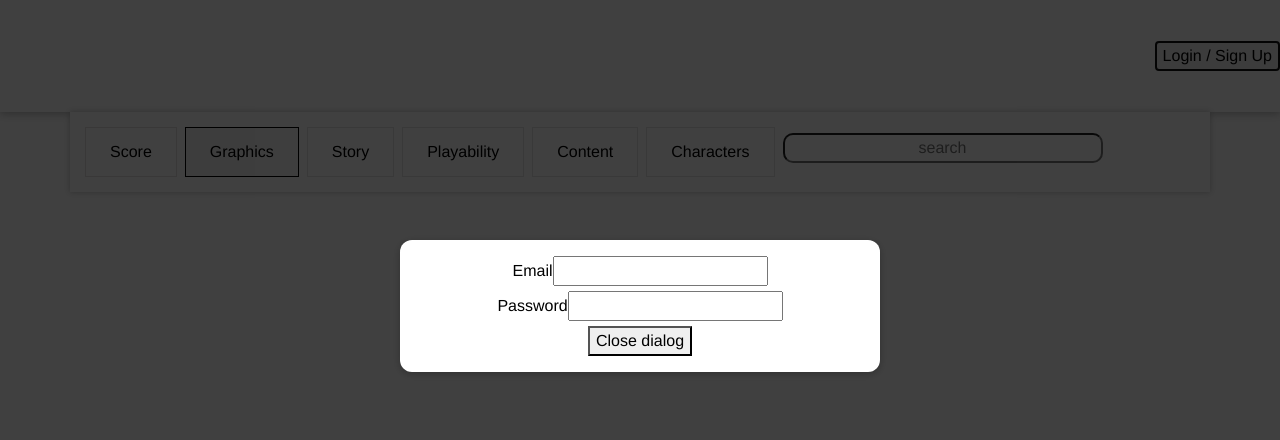
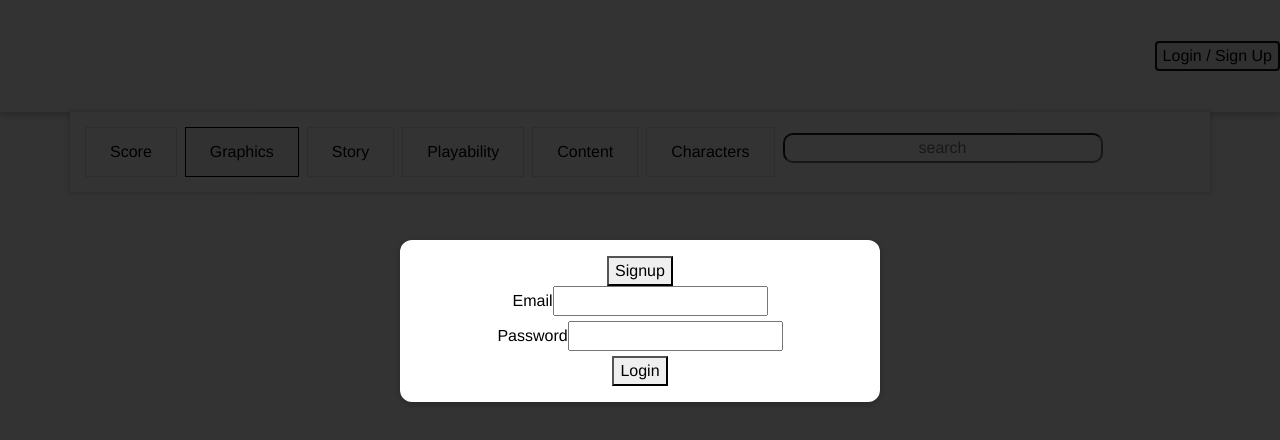
Before and after one commit to JanneKauk/GameReviews, a Vue app: page /gameslist/graphics in a window 1280 px wide. Both pictures are taken after a click on the button "Login / Sign Up". Shown: the top 440 px of the page. Built offline with nearby package versions, Linux system fonts and the light colour scheme; no server answers.

Commit message:
Signup and login with hashing

```diff
--- a/package.json
+++ b/package.json
@@ -9,6 +9,7 @@
   },
   "dependencies": {
     "axios": "^0.21.1",
+    "bcryptjs": "^2.4.3",
     "body-parser": "^1.19.0",
     "cookie-parser": "^1.4.5",
     "core-js": "^3.6.5",
--- a/src/App.vue
+++ b/src/App.vue
@@ -8,7 +8,7 @@
       </transition>
     </router-view>
     <login-signup @close="hideDialog" :open="dialogIsVisible">
-      <button @click="hideDialog">Close dialog</button>
+      <!-- <button @click="hideDialog">Close dialog</button> -->
     </login-signup>
   </div>
 </template>
@@ -55,32 +55,32 @@ export default {
 }
 .route-enter-from {
   opacity: 0;
-  transform: translateY(-30px);
+  transform: translateX(-50px);
 }
 
 .route-leave-to {
   opacity: 0;
-  transform: translateY(30px);
+  transform: translateX(50px);
 }
 
 .route-enter-active {
-  transition: all 0.3s ease-out;
+  transition: all 0.4s ease-out;
 }
 
 .route-leave-active {
-  transition: all 0.3s ease-in;
+  transition: all 0.4s ease-in;
 }
 
 .route-enter-to,
 .route-leave-from {
   opacity: 1;
-  transform: translateY(0);
+  transform: translateX(0);
 }
 
 @keyframes modal {
   from {
     opacity: 0;
-    transform: translateY(-50px) scale(0.9);
+    transform: translateY(-30px) scale(0.9);
   }
   to {
     opacity: 1;
--- a/src/components/registration/LoginSignup.vue
+++ b/src/components/registration/LoginSignup.vue
@@ -1,19 +1,40 @@
 <template>
   <div>
-    <div v-if="open" class="backdrop" @click="$emit('close')"></div>
+    <div v-if="open" class="mask" @click="$emit('close')"></div>
     <transition name="modal">
         <dialog open v-if="open">
-            <form @submit.prevent="submitForm">
+            <button @click="loginOrSignup">{{ buttonText }}</button>
+            <div v-if="isLogin">
+              <form @submit.prevent="login">
                   <div>
                       <label for="email">Email</label>
-                    <input type="email" id="email" v.model.trim="email">
+                      <input type="email" name="email" id="email" v-model.trim="email" />
                   </div>
                   <div>
                       <label for="password">Password</label>
-                    <input type="password" id="password" v.model.trim="password">
+                      <input type="password" name="password" id="password" v-model.trim="password" />
                   </div>
+                  <button type="submit">Login</button>
                   <slot></slot>
               </form>
+              </div>
+            <div v-if="!isLogin">
+              <form @submit.prevent="signup">
+                  <div>
+                      <label for="email">Email</label>
+                      <input type="email" name="email" id="email" v-model.trim="email" />
+                  </div>
+                  <div>
+                      <label for="username">Username</label>
+                      <input type="text" name="username" id="username" v-model.trim="username" />
+                  </div>
+                  <div>
+                      <label for="password">Password</label>
+                      <input type="password" name="password" id="password" v-model.trim="password" />
+                  </div>
+                  <button type="submit">Signup</button>
+              </form>
+            </div>
         </dialog>
     </transition>
   </div>
@@ -23,21 +44,80 @@
 export default {
     props: ['open'],
     emits: ['close'],
+    data() {
+      return {
+        email: '',
+        username: '',
+        password: '',
+        validForm: true,
+        isLogin: true
+      };
+    },
+    computed: {
+      buttonText() {
+        if(this.isLogin) {
+          return 'Signup';
+        } else {
+          return 'Login';
+        }
+      }
+    },
+    methods: {
+      async login() {
+        // this.validForm = true;
+        // if(this.email === '' || !this.email.includes('@') || this.password.length < 3) {
+        //   this.validForm = false;
+        //   return;
+        // }
+        // console.log(this.email);
+        // console.log(this.password);
+
+        try {
+          await this.$store.dispatch('loginUser', {
+            email: this.email,
+            password: this.password
+          });
+          } catch (error) {
+            console.log(JSON.stringify(error));
+          }
+          console.log("toimii");
+          console.log(this.$store.getters.getUser)
+        },
+        async signup() {
+          try {
+          await this.$store.dispatch('signupUser', {
+            email: this.email,
+            username: this.username,
+            password: this.password
+          });
+          } catch (error) {
+            console.log(JSON.stringify(error));
+          }
+          console.log("toimii");
+          console.log(this.$store.getters.getUser)
+        },
+        loginOrSignup() {
+          console.log(this.isLogin);
+          this.isLogin = !this.isLogin;
+          console.log(this.isLogin);
+        }
+
+      }
+
 };
 
 </script>
 
-
 <style scoped>
 
-.backdrop {
+.mask {
   position: fixed;
   top: 0;
   left: 0;
   width: 100%;
   height: 100vh;
-  z-index: 10;
-  background-color: rgba(0, 0, 0, 0.75);
+  z-index: 40;
+  background-color: rgba(0, 0, 0, 0.80);
 }
 
 dialog {
@@ -55,16 +135,16 @@ dialog {
 }
 
 .modal-enter-active {
-    animation: modal 0.35s ease-out;
+    animation: modal 0.40s ease-out;
 }
 .modal-leave-active {
-    animation: modal 0.35s ease-in reverse;
+    animation: modal 0.40s ease-in reverse;
 }
 
 @keyframes modal {
   from {
     opacity: 0;
-    transform: translateY(-150px) scale(0.9);
+    transform: translateY(-200px) translateX(350px) scale(0.9);
   }
   to {
     opacity: 1;
--- a/src/main.js
+++ b/src/main.js
@@ -9,13 +9,16 @@ import { createStore } from 'vuex';
 import LoginSignup from './components/registration/LoginSignup.vue';
 
 import axios from 'axios';
+const instance = axios.create({baseURL: 'http://localhost:8081'});
 const store = createStore( {
     state(){
         return {
             gameList: null,
             querString: '',
             game: null,
-            gameListReady: false
+            gameListReady: false,
+            user: null,
+
         }
     },
     mutations: {
@@ -29,14 +32,21 @@ const store = createStore( {
         querySingleGame(state, payload) {
             //console.log(state);
             //console.log(payload);
-            axios.get('http://localhost:8081/gamedetails?test=' + payload).then(res => {
-                //console.log(res.data);
-                state.game = res.data;
-            })
+            // console.log("here");
+            // let temp = payload.replace(/\s+/g, '-');
+            state.game = payload;
+            // axios.get('http://localhost:8081/gamedetails?test=' + temp).then(res => {
+            //     //console.log(res.data);
+            //     state.game = res.data;
+            // })
         },
         gameListReady(state, payload){
             state.gameListReady = payload;
+        },
+        authenticatedUser(state, payload) {
+            state.user = payload;
         }
+
     },
     actions: {
         async sortedGames (context, payload) {
@@ -47,8 +57,40 @@ const store = createStore( {
         giveString(context, payload) {
             context.commit('giveString', payload);
         },
-        querySingleGameAction(context, payload) {
-            context.commit('querySingleGame', payload);
+        async querySingleGameAction(context, payload) {
+            axios.get('http://localhost:8081/gamedetails?test=' + payload).then(res => {
+                //console.log(res.data);
+                context.commit('querySingleGame', res.data);
+            })
+
+        },
+        async loginUser(context, payload) {
+            console.log(payload.email);
+            console.log(payload.password);
+            console.log("here");
+
+
+            await instance.post('/login', {email: payload.email, password: payload.password}).then(res => {
+
+                console.log(res.data);
+                context.commit('authenticatedUser', res.data)
+            }).catch((error) => {
+                    console.log("error in action");
+                    console.log(error.res);
+                }
+            )
+        },
+        async signupUser(context, payload) {
+            console.log("SIGNUPUSER");
+            await instance.post('/register', { email: payload.email, username: payload.username, password: payload.password }).then(res => {
+
+                console.log(res.data);
+                context.commit('authenticatedUser', res.data)
+            }).catch((error) => {
+                console.log("error");
+                console.log(error.res);
+            }
+            )
         }
     },
     getters: {
@@ -63,6 +105,9 @@ const store = createStore( {
         },
         ready (state){
             return state.gameListReady;
+        },
+        getUser(state) {
+            return state.user;
         }
     }
 });
--- a/src/pages/GameDetails.vue
+++ b/src/pages/GameDetails.vue
@@ -121,6 +121,8 @@ export default {
     justify-content: space-between;
 }
 
+
+
 text{
     flex: 2;
 }
@@ -170,6 +172,13 @@ button {
     .text {
         font-size: 1rem;
     }
+    .review {
+    align-self: center;
+    }
+
+    button {
+        margin: 5rem 2rem 3rem 0;
+    }
 
 }
 
```
Also changed, not shown: src/sqlconnection.js (+55 -5 lines), 1 other file (tests, documents, lock files or other folders). Lines whose indentation alone changed are shown as unchanged.
